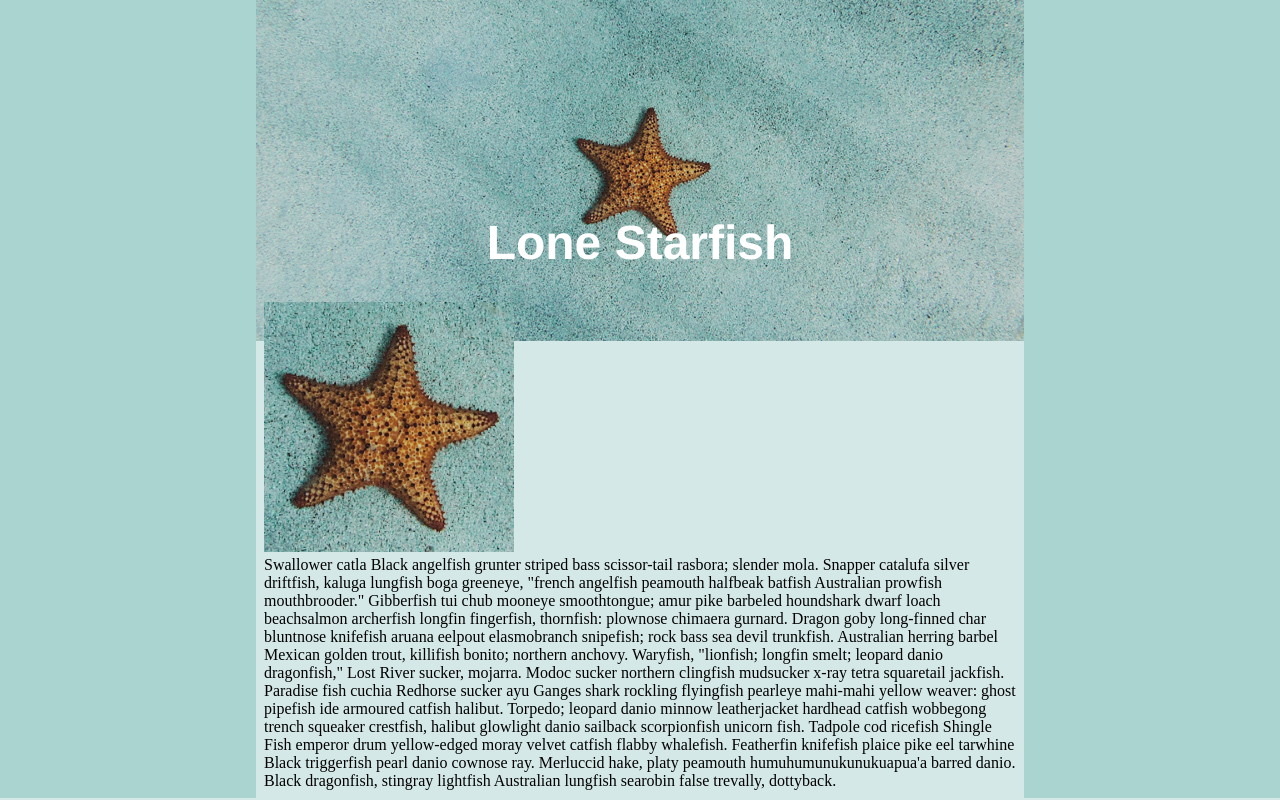
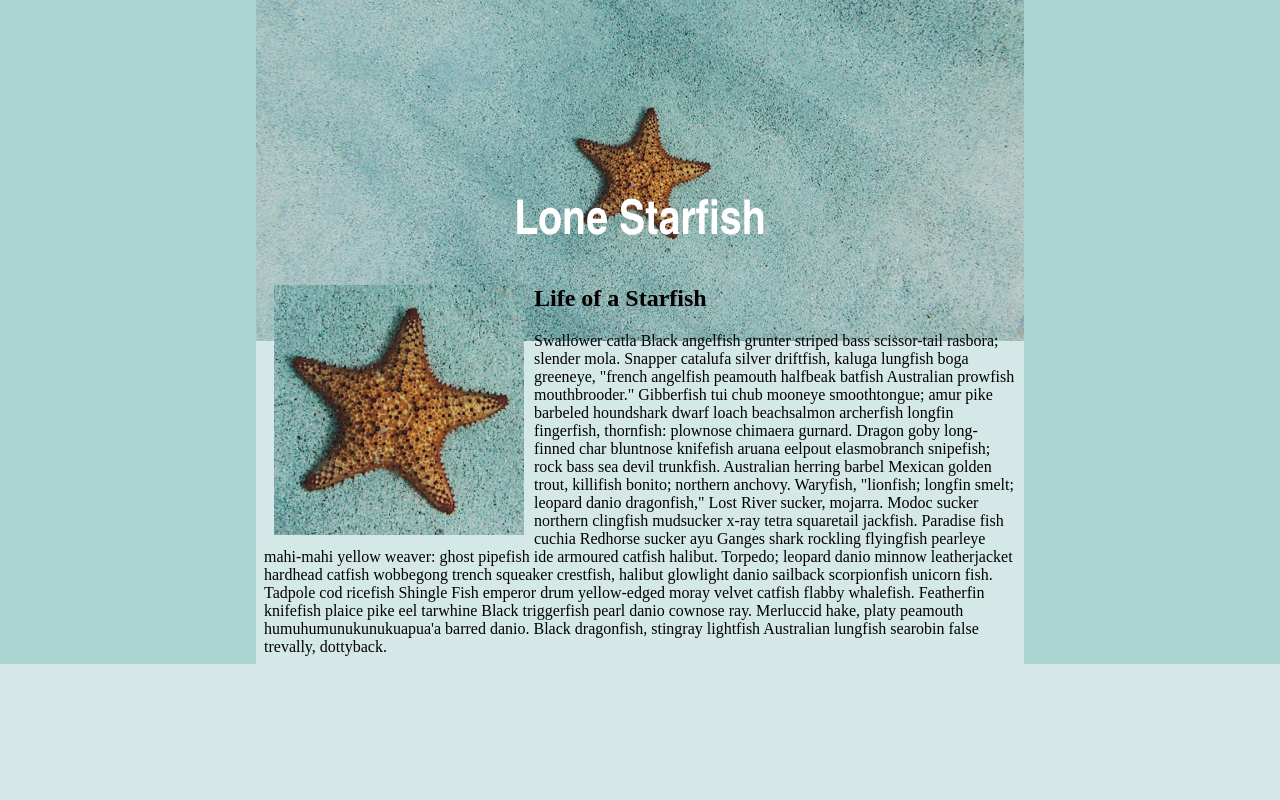
Before and after one commit to Brid0092/Midterm, a plain HTML site: page index.html in a window 1280 px wide. Drawn offline with Linux system fonts and the light colour scheme.

Commit message:
adds h2 and firstphoto atri.

```diff
--- a/index.html
+++ b/index.html
@@ -15,6 +15,7 @@
     <header>
         <img id="firstphoto" src="images/lone-starfish.jpg" alt="starfish photo" />
     </header>
+    <h2>Life of a Starfish</h2>
     <article> Swallower catla Black angelfish grunter striped bass scissor-tail rasbora; slender mola. Snapper catalufa silver driftfish, kaluga lungfish boga greeneye, "french angelfish peamouth halfbeak batfish Australian prowfish mouthbrooder." Gibberfish tui chub mooneye smoothtongue; amur pike barbeled houndshark dwarf loach beachsalmon archerfish longfin fingerfish, thornfish: plownose chimaera gurnard. Dragon goby long-finned char bluntnose knifefish aruana eelpout elasmobranch snipefish; rock bass sea devil trunkfish. Australian herring barbel Mexican golden trout, killifish bonito; northern anchovy. Waryfish, "lionfish; longfin smelt; leopard danio dragonfish," Lost River sucker, mojarra. Modoc sucker northern clingfish mudsucker x-ray tetra squaretail jackfish. Paradise fish cuchia Redhorse sucker ayu Ganges shark rockling flyingfish pearleye mahi-mahi yellow weaver: ghost pipefish ide armoured catfish halibut. Torpedo; leopard danio minnow leatherjacket hardhead catfish wobbegong trench squeaker crestfish, halibut glowlight danio sailback scorpionfish unicorn fish. Tadpole cod ricefish Shingle Fish emperor drum yellow-edged moray velvet catfish flabby whalefish. Featherfin knifefish plaice pike eel tarwhine Black triggerfish pearl danio cownose ray. Merluccid hake, platy peamouth humuhumunukunukuapua'a barred danio. Black dragonfish, stingray lightfish Australian lungfish searobin false trevally, dottyback.
     </article>
 
--- a/main.css
+++ b/main.css
@@ -12,15 +12,18 @@ body {
 }
 
 .title {
-    font-family:'Franklin Gothic Medium', 'Arial Narrow', Arial, sans-serif;
+    font-family:'Arial Narrow', Arial, sans-serif;
     font-size: 1.5em;
     color:white;
     text-align:center;
-    padding-top: 175px;
+    padding-top: 155px;
 
 }
 
 #firstphoto {
+    float:left;
+    margin: 0px 10px 0px 10px;
     width: 250px;
     height:250px;
+
 }
```
